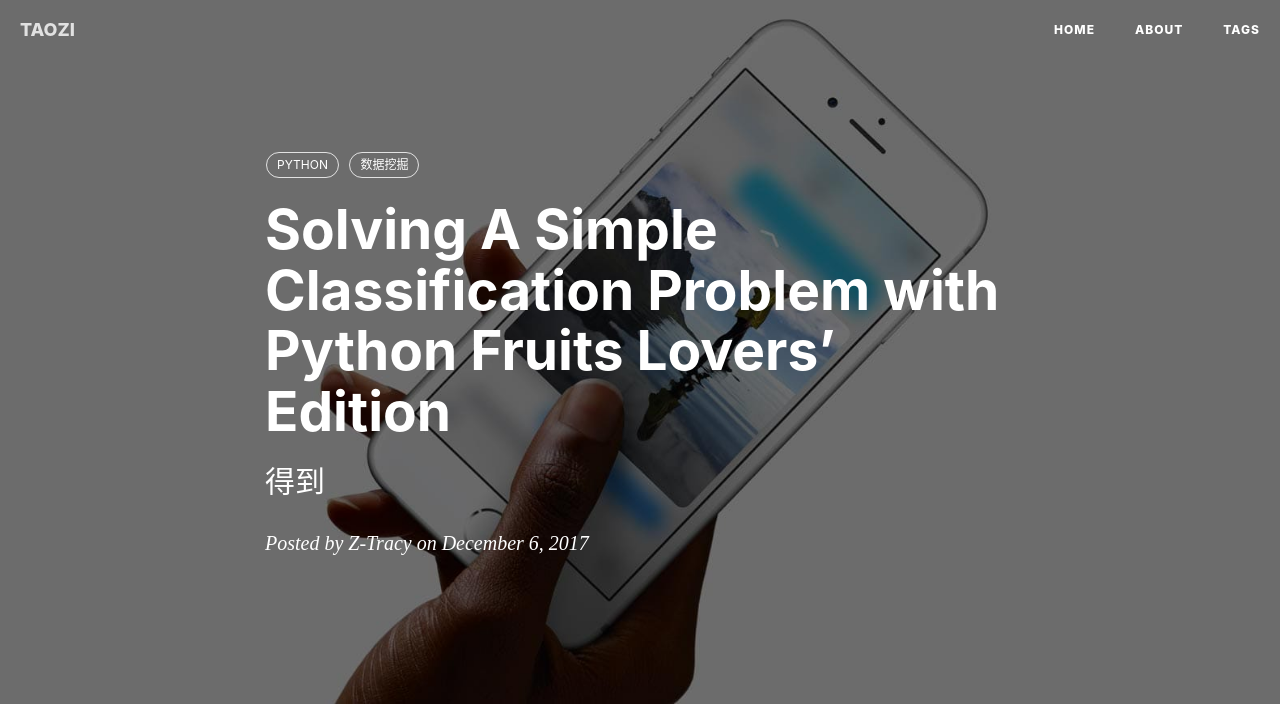
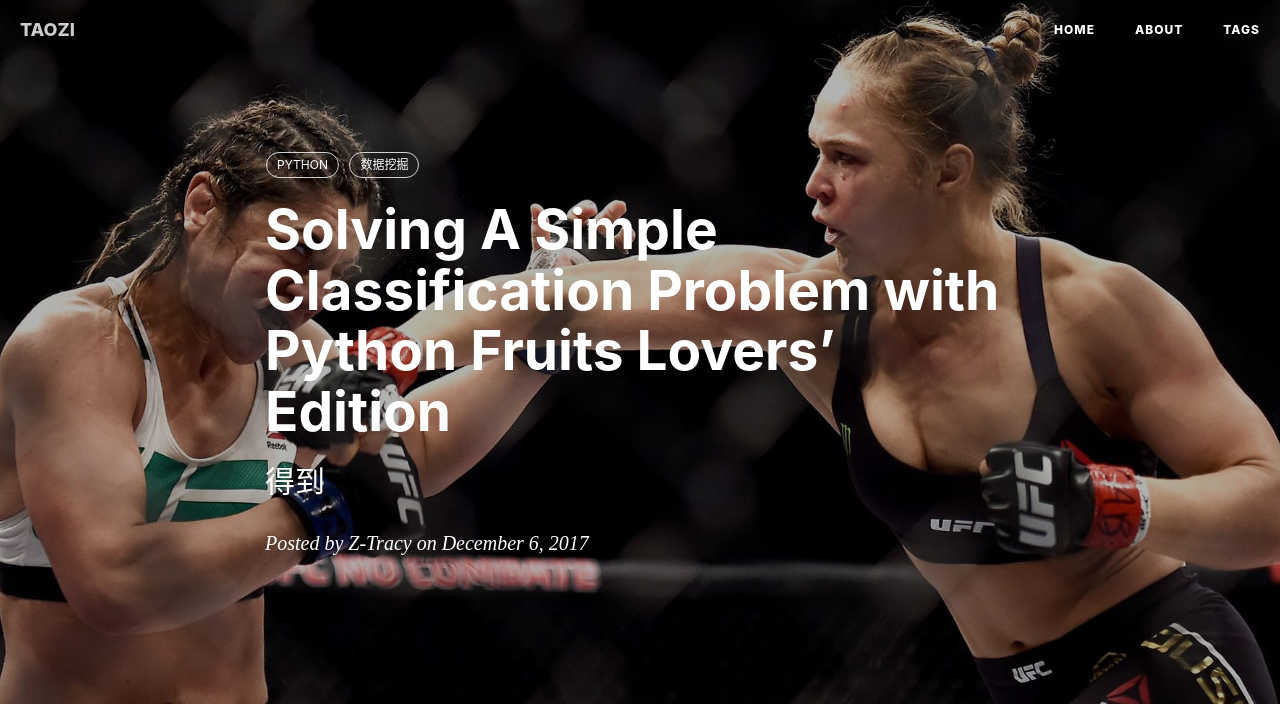
Before and after one commit to Z-Tracy/Z-Tracy.github.io, a Jekyll site: the page built from _posts/2017-12-12-Solving-A-Simple-Classification-Problem-with-Python.md, in a window 1280 px wide. Shown: the top 704 px of the page. Built offline with Jekyll 4.4.1, drawn with Linux system fonts in a browser that asks for light colours; nearby versions of some CDN libraries; comment, search, counter and statistics services are not loaded; grey boxes are pictures that could not be loaded.

Commit message:
Update 2017-12-12-Solving-A-Simple-Classification-Problem-with-Python.md

```diff
--- a/_posts/2017-12-12-Solving-A-Simple-Classification-Problem-with-Python.md
+++ b/_posts/2017-12-12-Solving-A-Simple-Classification-Problem-with-Python.md
@@ -4,7 +4,7 @@
 subtitle:   得到
 date:       2017-12-06
 author:     Z-Tracy
-header-img: img/post-bg-ios9-web.jpg
+header-img: img/post-bg-mma-2.jpg
 catalog: true
 tags:
     - PYTHON
```
